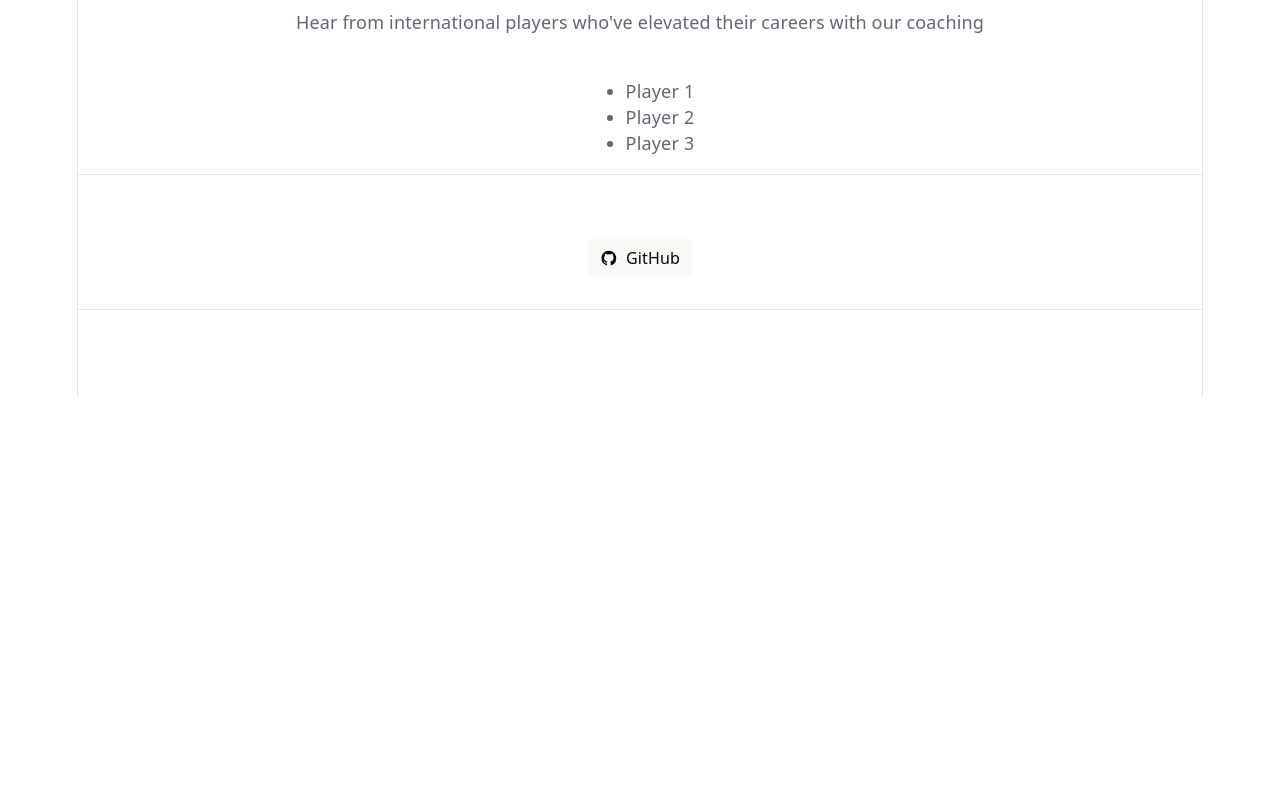
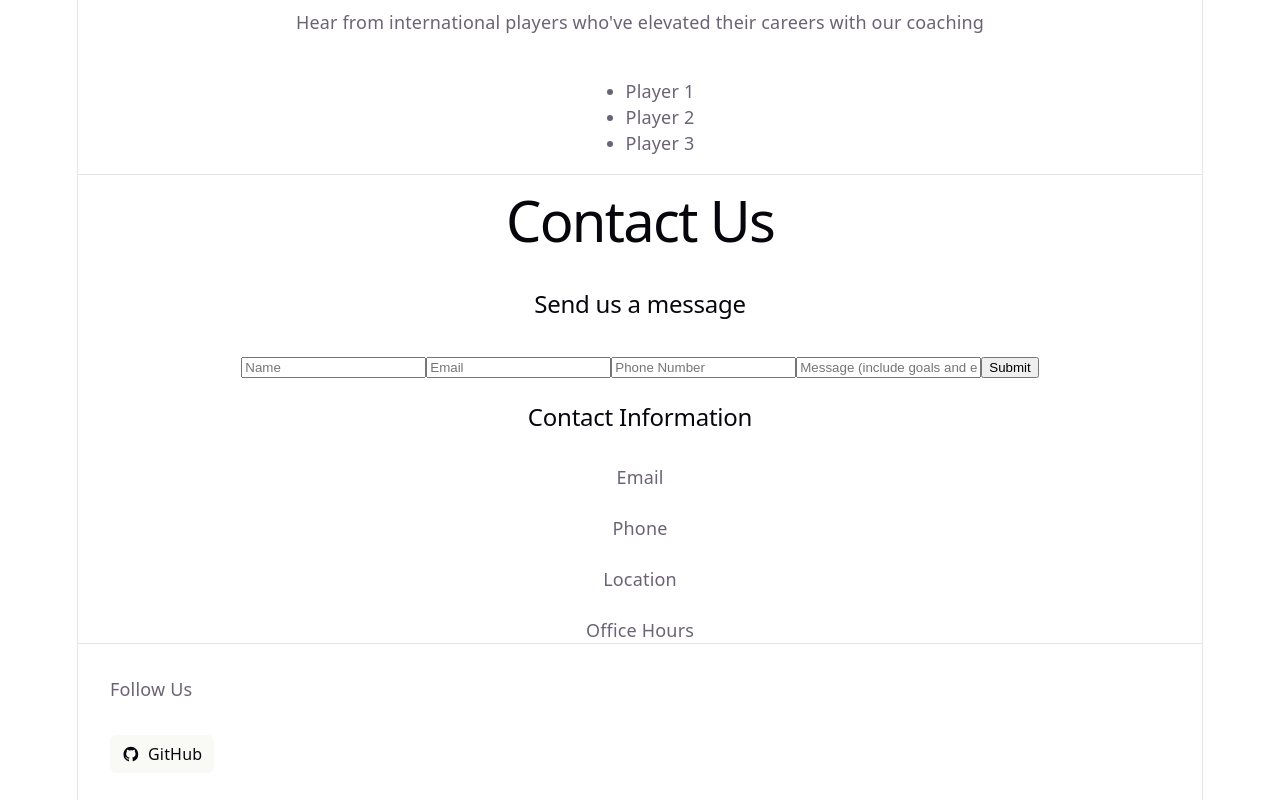
Before and after one commit to rotimijoseph/football-coaching, a React (Vite) app in the folder football-coaching/: page / in a window 1280 px wide. Shown: the part 837-1637 px from the top of the page. Before the commit the page ends 1235 px from the top, so only its background shows below. Built offline with nearby package versions, Linux system fonts and the light colour scheme.

Commit message:
feat: add layout for contact section

```diff
--- a/football-coaching/src/App.css
+++ b/football-coaching/src/App.css
@@ -130,7 +130,7 @@
   }
 }
 
-#contact {
+#footer {
   display: flex;
   border-top: 1px solid var(--border);
   text-align: left;
@@ -164,7 +164,7 @@
   }
 }
 
-#contact ul {
+#footer ul {
   list-style: none;
   padding: 0;
   display: flex;
@@ -214,11 +214,18 @@
   }
 }
 
-#footer {
-  height: 88px;
+#contact {
+  display: flex;
+  flex-direction: column;
+  gap: 25px;
+  place-content: center;
+  place-items: center;
+  flex-grow: 1;
   border-top: 1px solid var(--border);
+
   @media (max-width: 1024px) {
-    height: 48px;
+    padding: 32px 20px 24px;
+    gap: 18px;
   }
 }
 
--- a/football-coaching/src/App.jsx
+++ b/football-coaching/src/App.jsx
@@ -5,6 +5,7 @@ import Header from './components/Header'
 import Introduction from './components/Introduction'
 import TrainingPrograms from './components/TrainingPrograms'
 import Testimonials from './components/Testimonials'
+import Contact from './components/Contact'
 
 function App() {
   const [count, setCount] = useState(0)
@@ -23,9 +24,13 @@ function App() {
       <section id="testimonials">
         <Testimonials/>
       </section>
+      <section id="contact">
+        <Contact/>
+      </section>
 
-      <section id="contact">
+      <section id="footer">
         <div id="social">
+          <p>Follow Us</p>
           <ul>
             <li>
               <a href="https://github.com/vitejs/vite" target="_blank">
@@ -42,8 +47,6 @@ function App() {
           </ul>
         </div>
       </section>
-
-      <section id="footer"></section>
     </>
   )
 }
--- a/football-coaching/src/components/Contact.jsx
+++ b/football-coaching/src/components/Contact.jsx
@@ -0,0 +1,24 @@
+import * as React from 'react'
+
+export default function Contact() {
+    return (
+        <>
+        <h1>Contact Us</h1>
+
+        <h2>Send us a message</h2>
+        <form>
+            <input name="Name" placeholder="Name"/>
+            <input name="Email" placeholder="Email"/>
+            <input name="Phone Number" placeholder="Phone Number"/>
+            <input name="Message" placeholder="Message (include goals and experience level)"/>
+            <button type="submit">Submit</button>
+        </form>
+
+        <h2>Contact Information</h2>
+        <p>Email</p>
+        <p>Phone</p>
+        <p>Location</p>
+        <p>Office Hours</p>
+        </>
+    )
+}
```
